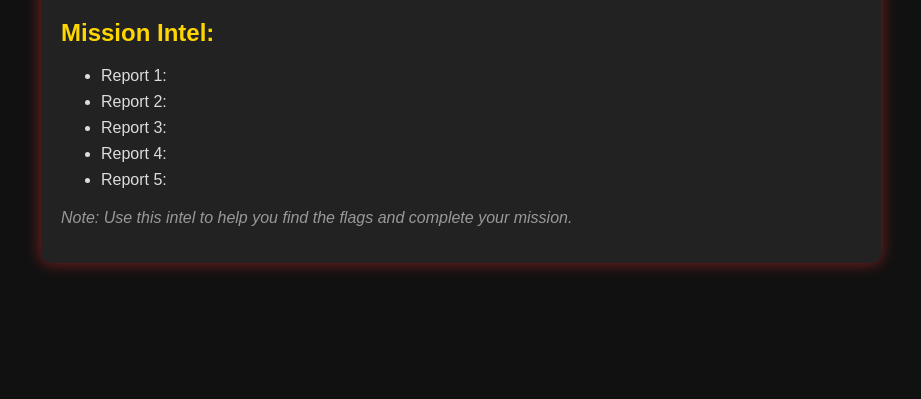
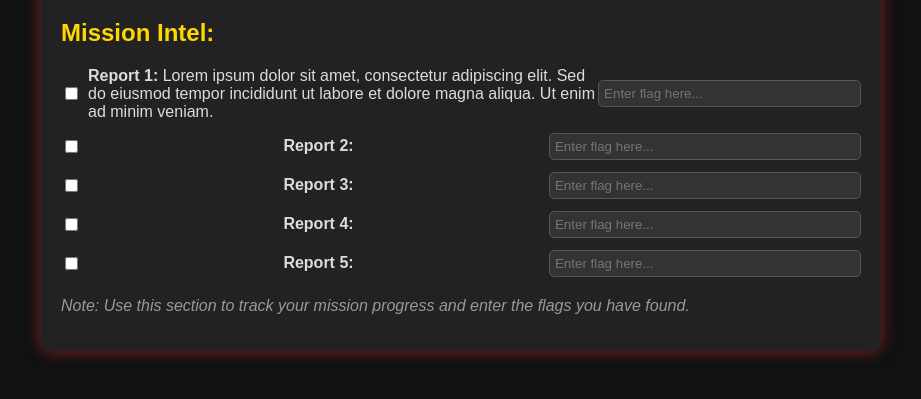
Before and after one commit to mark1code/ctf-starwars, a plain HTML site: page intel.html in a window 1280 px wide. Shown: the part 109-508 px from the top of the page, without its empty margins (179-1100 px from the left). Drawn offline with Linux system fonts and the light colour scheme.

Commit message:
change intel page

```diff
--- a/intel.html
+++ b/intel.html
@@ -32,16 +32,34 @@
 
         ul {
             margin: 10px 0;
+            padding-left: 0;
         }
 
         ul li {
-            margin-bottom: 8px;
+            margin-bottom: 12px;
+            display: flex;
+            align-items: center;
+            justify-content: space-between;
         }
 
         .note {
             font-style: italic;
             color: #999;
             margin-top: 20px;
+        }
+
+        input[type="checkbox"] {
+            margin-right: 10px;
+        }
+
+        input[type="text"] {
+            background-color: #333;
+            color: #dcdcdc;
+            border: 1px solid #555;
+            padding: 5px;
+            border-radius: 5px;
+            width: 70%;
+            max-width: 300px;
         }
     </style>
 </head>
@@ -51,16 +69,37 @@
 
         <h2>Mission Intel:</h2>
         <ul>
-            <li>Report 1: </li>
-            <li>Report 2: </li>
-            <li>Report 3: </li>
-            <li>Report 4: </li>
-            <li>Report 5: </li>
+            <li>
+                <input type="checkbox" id="report1">
+                <label for="report1"><strong>Report 1:</strong> Lorem ipsum dolor sit amet, consectetur adipiscing elit. Sed do eiusmod tempor incididunt ut labore et dolore magna aliqua. Ut enim ad minim veniam.</label>
+                <input type="text" placeholder="Enter flag here...">
+            </li>
+            <li>
+                <input type="checkbox" id="report2">
+                <label for="report2"><strong>Report 2:</strong> </label>
+                <input type="text" placeholder="Enter flag here...">
+            </li>
+            <li>
+                <input type="checkbox" id="report3">
+                <label for="report3"><strong>Report 3:</strong> </label>
+                <input type="text" placeholder="Enter flag here...">
+            </li>
+            <li>
+                <input type="checkbox" id="report4">
+                <label for="report4"><strong>Report 4:</strong> </label>
+                <input type="text" placeholder="Enter flag here...">
+            </li>
+            <li>
+                <input type="checkbox" id="report5">
+                <label for="report5"><strong>Report 5:</strong> </label>
+                <input type="text" placeholder="Enter flag here...">
+            </li>
         </ul>
 
         <div class="note">
-            <p>Note: Use this intel to help you find the flags and complete your mission.</p>
+            <p>Note: Use this section to track your mission progress and enter the flags you have found.</p>
         </div>
+
     </div>
 </body>
 </html>
```
